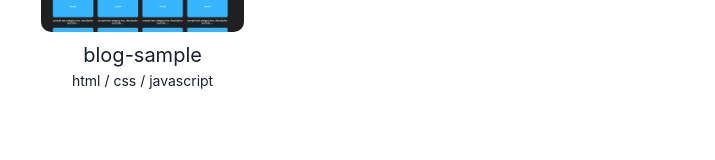
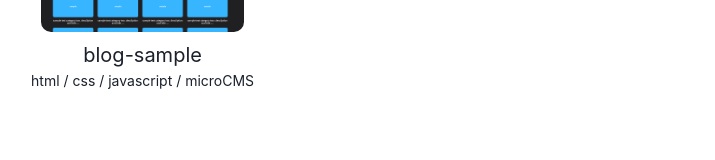
Before and after one commit to sanflat/my-homepage, a Next.js app in the folder src/: page / in a window 1280 px wide. Shown: the part 764-924 px from the top of the page, without its empty margins (340-1055 px from the left). Built offline with nearby package versions, Linux system fonts and the light colour scheme.

Commit message:
add microcms for blog-sample

```diff
--- a/src/pages/index.tsx
+++ b/src/pages/index.tsx
@@ -157,7 +157,7 @@ const Home: NextPage = () => {
                             blog-sample
                           </Text>
                         </LinkOverlay>
-                        <Text fontSize={14}>html / css / javascript</Text>
+                        <Text fontSize={14}>html / css / javascript / microCMS</Text>
                       </LinkBox>
                     </Link>
                 </motion.div>
```
